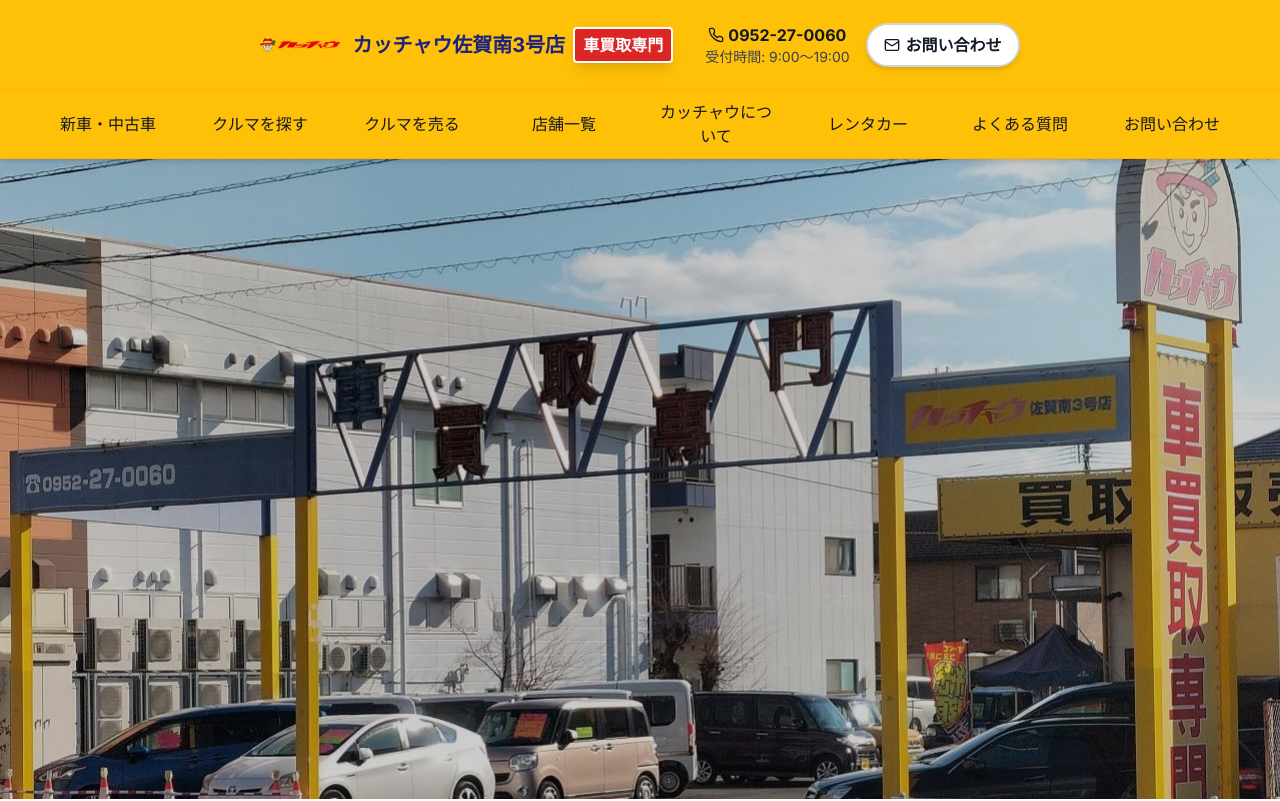
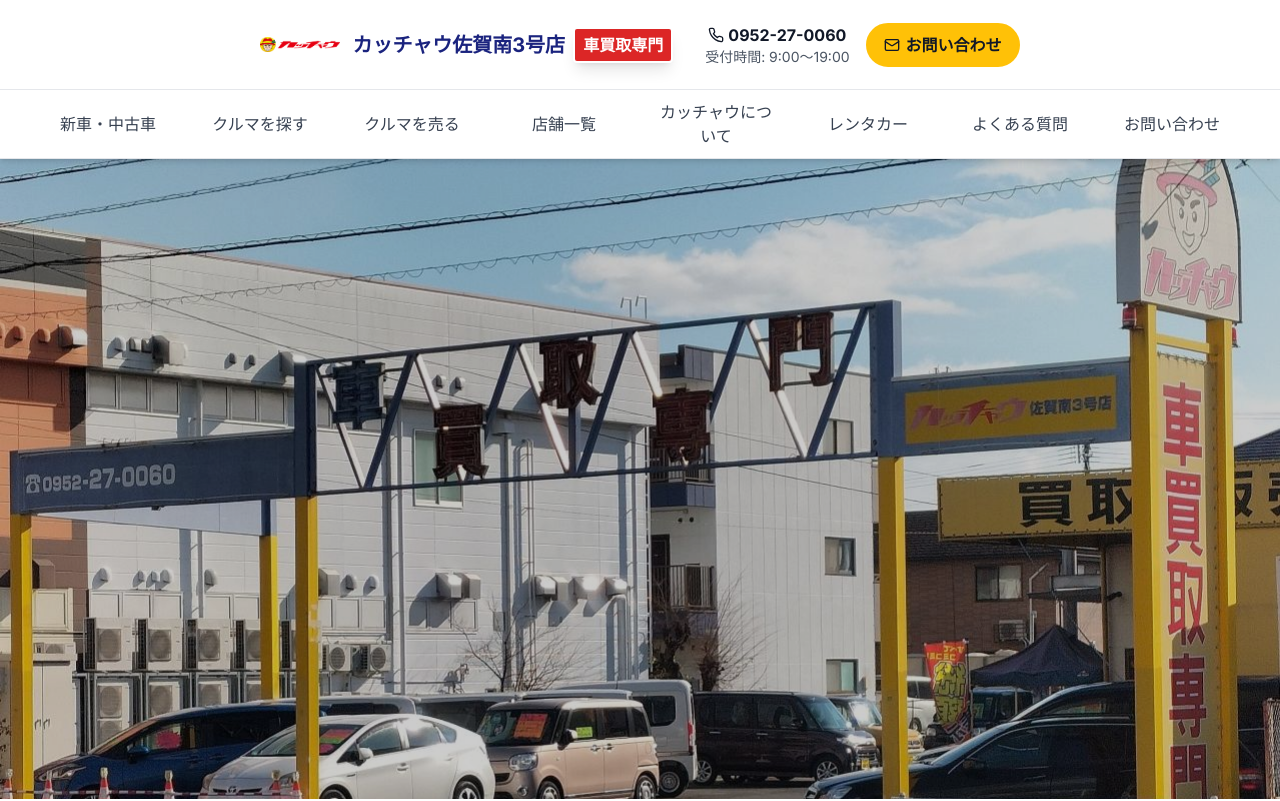
Before and after one commit to homepagebusinessfc-debug/homepage-business-project, a Next.js app: page / in a window 1280 px wide. Shown: the top 801 px of the page. Built offline with nearby package versions, Linux system fonts and the light colour scheme.

Commit message:
Update file Header.tsx

```diff
--- a/components/Header.tsx
+++ b/components/Header.tsx
@@ -30,10 +30,10 @@ export default function Header() {
 
   return (
     <>
-      {/* ヘッダー部分（固定表示） - 背景色を黄色に変更 */}
-      <header className="bg-kacchau shadow-md sticky top-0 z-50">
-        {/* 1. テキスト部分（上） - 高さを90pxに固定、背景色を黄色に */}
-        <div className="bg-kacchau text-gray-900 h-[90px] px-2 sm:px-4 lg:px-8 border-b border-kacchau-dark overflow-hidden flex items-center">
+      {/* ヘッダー部分（固定表示） - 背景色を白色に */}
+      <header className="bg-white shadow-md sticky top-0 z-50">
+        {/* 1. テキスト部分（上） - 高さを90pxに固定、背景色を白色に */}
+        <div className="bg-white text-gray-900 h-[90px] px-2 sm:px-4 lg:px-8 border-b border-gray-200 overflow-hidden flex items-center">
           <div className="max-w-[1600px] mx-auto w-full">
             {/* スマホ: 中央寄せ、PC: 中央寄せ */}
             <div className="flex flex-row flex-nowrap justify-center sm:justify-center items-center gap-2 sm:gap-3 lg:gap-6 xl:gap-8 relative">
@@ -70,14 +70,14 @@ export default function Header() {
                     <Phone size={14} className="sm:w-4 sm:h-4 lg:w-4 lg:h-4" />
                     <span className="font-bold text-[10px] sm:text-xs md:text-sm lg:text-sm xl:text-base 2xl:text-lg whitespace-nowrap">0952-27-0060</span>
                   </a>
-                  <span className="text-[8px] sm:text-[10px] md:text-xs lg:text-xs xl:text-sm text-gray-700 whitespace-nowrap">受付時間: 9:00〜19:00</span>
+                  <span className="text-[8px] sm:text-[10px] md:text-xs lg:text-xs xl:text-sm text-gray-600 whitespace-nowrap">受付時間: 9:00〜19:00</span>
                 </div>
 
                 {/* お問い合わせボタン（PC表示のみ） */}
                 <a
                   href="#contact"
                   onClick={(e) => handleNavClick(e, '#contact')}
-                  className="hidden sm:flex items-center gap-0.5 sm:gap-1.5 bg-white text-gray-900 px-1.5 py-0.5 sm:px-3 sm:py-1.5 lg:px-3 lg:py-1.5 xl:px-4 xl:py-2 rounded-full hover:bg-gray-100 transition-colors border border-gray-300 sm:border-2 text-[8px] sm:text-xs md:text-sm lg:text-sm xl:text-base font-semibold whitespace-nowrap shadow-md"
+                  className="hidden sm:flex items-center gap-0.5 sm:gap-1.5 bg-kacchau text-gray-900 px-1.5 py-0.5 sm:px-3 sm:py-1.5 lg:px-3 lg:py-1.5 xl:px-4 xl:py-2 rounded-full hover:bg-kacchau-dark transition-colors border border-kacchau sm:border-2 text-[8px] sm:text-xs md:text-sm lg:text-sm xl:text-base font-semibold whitespace-nowrap"
                 >
                   <Mail size={10} className="sm:w-3.5 sm:h-3.5 lg:w-3.5 lg:h-3.5 xl:w-4 xl:h-4" />
                   <span>お問い合わせ</span>
@@ -87,7 +87,7 @@ export default function Header() {
               {/* メニューボタン（スマホ表示のみ・絶対配置で右端固定） */}
               <button
                 onClick={() => setIsMenuOpen(!isMenuOpen)}
-                className="sm:hidden absolute right-2 p-2 hover:bg-kacchau-dark rounded-lg transition-colors"
+                className="sm:hidden absolute right-2 p-2 hover:bg-gray-100 rounded-lg transition-colors"
               >
                 {isMenuOpen ? <X size={24} /> : <Menu size={24} />}
               </button>
@@ -95,8 +95,8 @@ export default function Header() {
           </div>
         </div>
 
-        {/* 2. ナビゲーション（PC表示のみ） - 背景色を黄色に */}
-        <nav className="bg-kacchau border-b border-kacchau-dark">
+        {/* 2. ナビゲーション（PC表示のみ） - 背景色を白色に */}
+        <nav className="bg-white border-b border-gray-200">
           <div className="max-w-[1600px] mx-auto px-2 sm:px-4 lg:px-8">
             {/* Desktop Navigation */}
             <ul className="hidden sm:flex justify-center items-center">
@@ -105,7 +105,7 @@ export default function Header() {
                   <a
                     href={item.href}
                     onClick={(e) => handleNavClick(e, item.href)}
-                    className="block py-1.5 lg:py-2 xl:py-2.5 px-2 lg:px-3 xl:px-4 text-center text-xs lg:text-sm xl:text-base text-gray-900 hover:bg-kacchau-dark hover:text-gray-900 border-b-3 border-transparent hover:border-gray-900 transition-all duration-200 cursor-pointer font-medium"
+                    className="block py-1.5 lg:py-2 xl:py-2.5 px-2 lg:px-3 xl:px-4 text-center text-xs lg:text-sm xl:text-base text-gray-700 hover:bg-gray-50 hover:text-kacchau border-b-3 border-transparent hover:border-kacchau transition-all duration-200 cursor-pointer"
                   >
                     {item.label}
                   </a>
@@ -121,7 +121,7 @@ export default function Header() {
                     <a
                       href={item.href}
                       onClick={(e) => handleNavClick(e, item.href)}
-                      className="block py-3 px-4 text-gray-900 hover:bg-kacchau-dark hover:text-gray-900 rounded-lg transition-colors cursor-pointer font-medium"
+                      className="block py-3 px-4 text-gray-700 hover:bg-gray-50 hover:text-kacchau rounded-lg transition-colors cursor-pointer"
                     >
                       {item.label}
                     </a>
```
